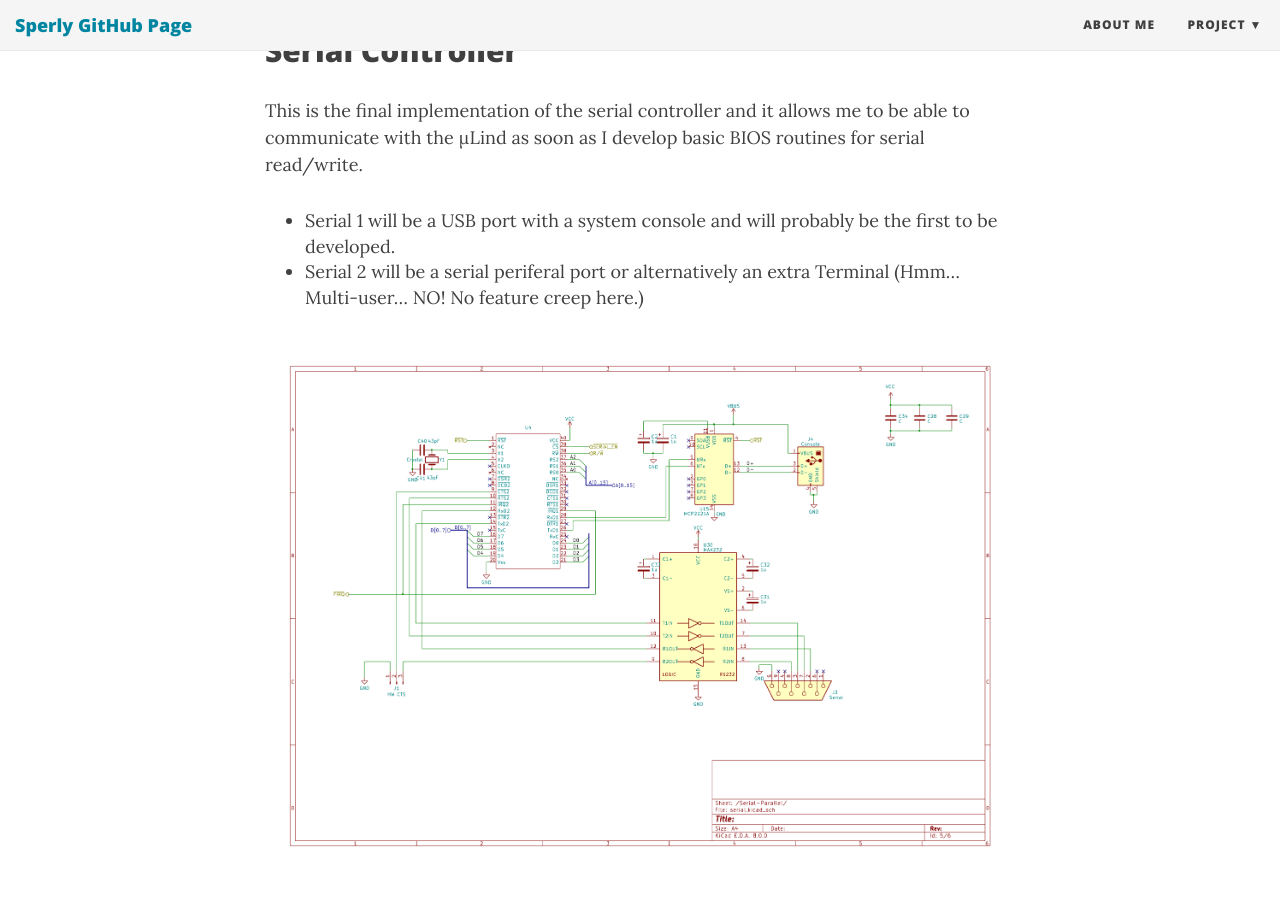
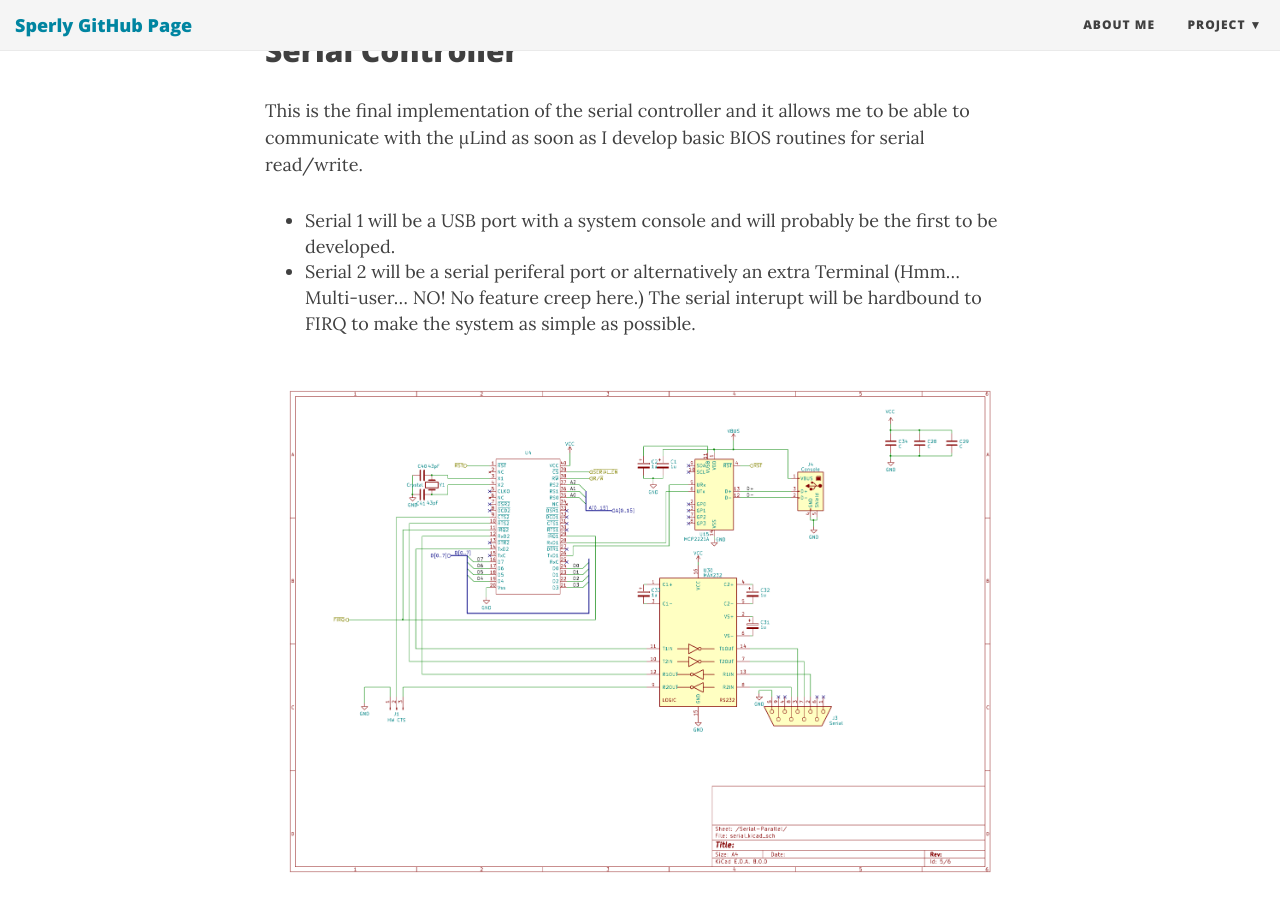
Before and after one commit to sperly/sperly.github.io, a Jekyll site: the page built from ml-stage1.md, in a window 1280 px wide and 900 px high, scrolled down 2582 px. Built offline with Jekyll 4.4.1, drawn with Linux system fonts in a browser that asks for light colours; nearby versions of some CDN libraries.

Commit message:
Update ml-stage1.md

```diff
--- a/ml-stage1.md
+++ b/ml-stage1.md
@@ -32,6 +32,7 @@ To scale this part down I opted to remove the high memory socket and associated
 This is the final implementation of the serial controller and it allows me to be able to communicate with the µLind as soon as I develop basic BIOS routines for serial read/write.
 - Serial 1 will be a USB port with a system console and will probably be the first to be developed.
 - Serial 2 will be a serial periferal port or alternatively an extra Terminal (Hmm... Multi-user... NO! No feature creep here.)
+The serial interupt will be hardbound to FIRQ to make the system as simple as possible.
 
 ![Serial Page](/img/stage1/serial.png)
 
```
